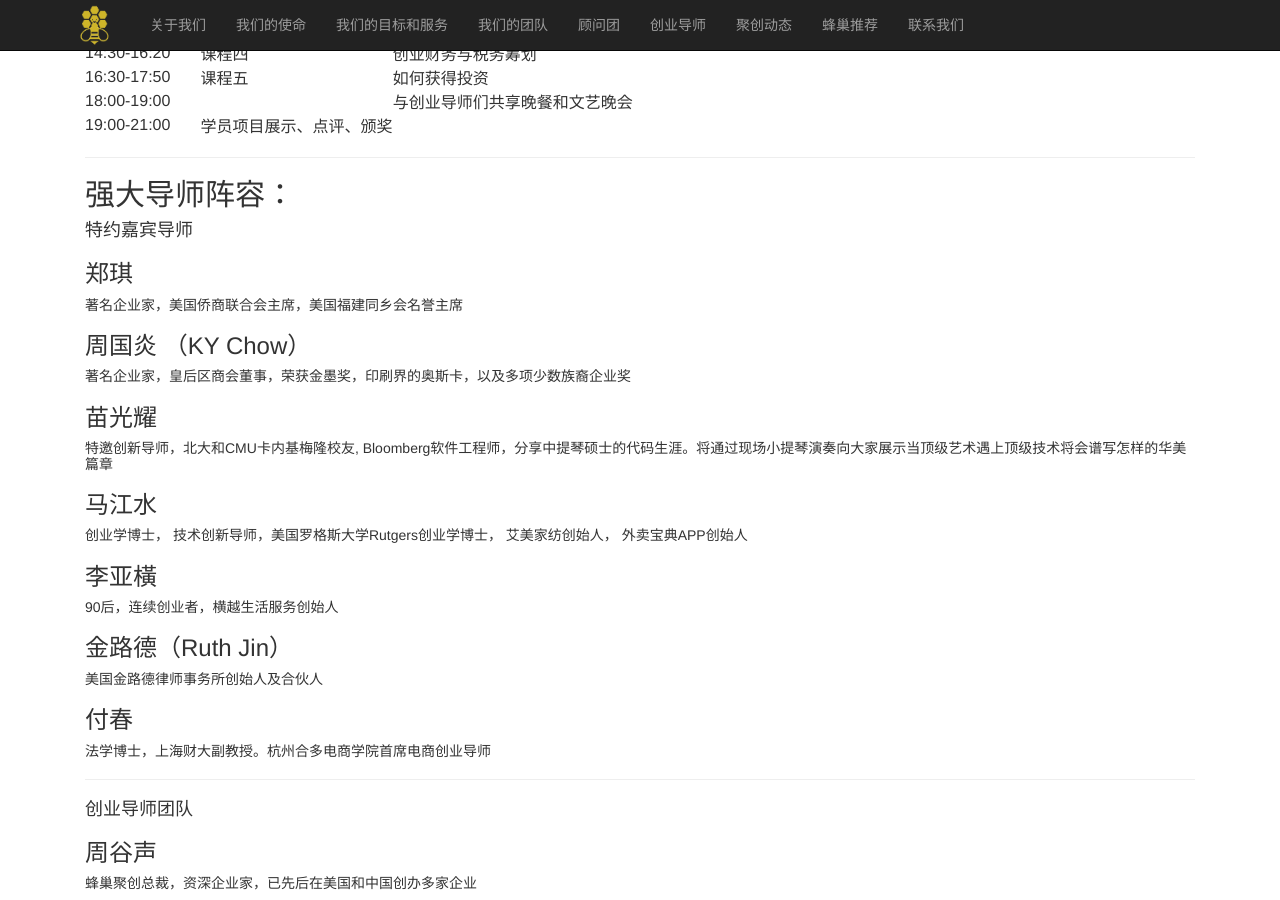
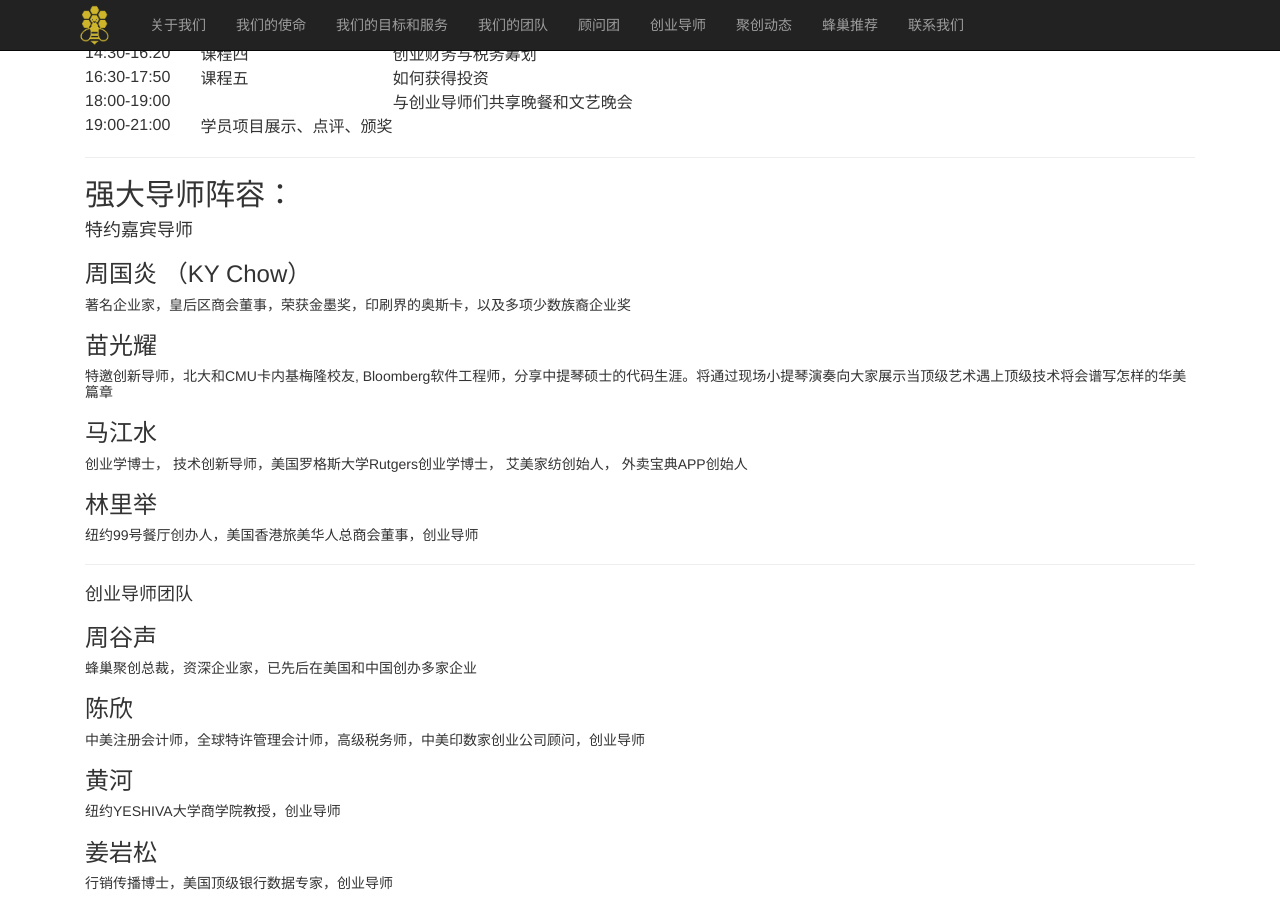
Before and after one commit to ibinc/ibinc.github.io, a Jekyll site: the page built from events_cn.md, in a window 1280 px wide and 900 px high, scrolled down 882 px. Built offline with Jekyll 4.4.1, drawn with Linux system fonts in a browser that asks for light colours; Markdown is read by kramdown in place of the engine named in the settings.

Commit message:
Update events_cn.md

```diff
--- a/events_cn.md
+++ b/events_cn.md
@@ -70,9 +70,6 @@
 
 ####特约嘉宾导师
 
-### 郑琪
-#####著名企业家，美国侨商联合会主席，美国福建同乡会名誉主席
-
 ### 周国炎 （KY Chow）
 #####著名企业家，皇后区商会董事，荣获金墨奖，印刷界的奥斯卡，以及多项少数族裔企业奖
 
@@ -82,14 +79,8 @@
 ### 马江水
 #####创业学博士， 技术创新导师，美国罗格斯大学Rutgers创业学博士， 艾美家纺创始人， 外卖宝典APP创始人
 
-### 李亚橫
-#####90后，连续创业者，横越生活服务创始人
-
-### 金路德（Ruth Jin）
-#####美国金路德律师事务所创始人及合伙人
-
-### 付春
-#####法学博士，上海财大副教授。杭州合多电商学院首席电商创业导师
+### 林里举
+#####纽约99号餐厅创办人，美国香港旅美华人总商会董事，创业导师
 
 
 --------------------------------------------------------------------------------
```
